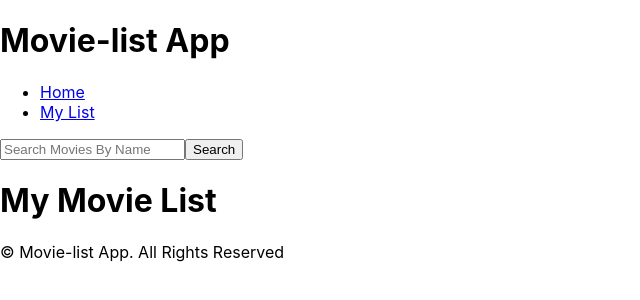
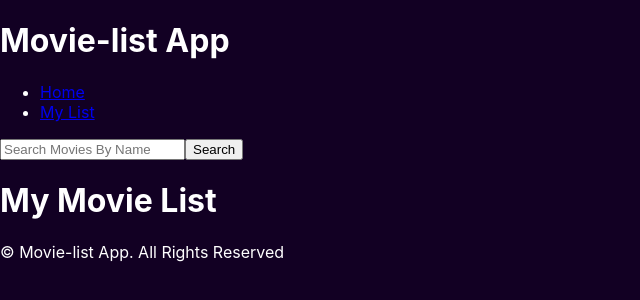
Before and after one commit to seoinsydney/movie-list, a React (Create React App) app: page /mylist in a window 1280 px wide. Shown: the top 300 px of the page, without its empty margins (0-640 px from the left). Built offline with nearby package versions, Linux system fonts and the light colour scheme.

Commit message:
sass issue

```diff
--- a/package.json
+++ b/package.json
@@ -7,7 +7,7 @@
     "@testing-library/react": "^11.2.6",
     "@testing-library/user-event": "^12.8.3",
     "bootstrap": "^5.0.0",
-    "node-sass": "^6.0.0",
+    "node-sass": "^4.14.1",
     "query-string": "^7.0.0",
     "react": "^17.0.2",
     "react-bootstrap": "^1.5.2",
--- a/src/index.css
+++ b/src/App.css
@@ -11,3 +11,9 @@ code {
   font-family: source-code-pro, Menlo, Monaco, Consolas, "Courier New",
     monospace;
 }
+
+
+body {
+  background-color: #120023;
+  color: white;
+}
--- a/src/components/myList/index.js
+++ b/src/components/myList/index.js
@@ -1,5 +1,6 @@
 import React from 'react'
 import {Link, withRouter } from "react-router-dom";
+import './index.scss';
 
 function Index() {
     return (
--- a/src/components/topNav/index.js
+++ b/src/components/topNav/index.js
@@ -1,5 +1,6 @@
 import React from 'react'
 import {Link, withRouter } from "react-router-dom";
+
 
 const Index = () => {
     return (
--- a/src/index.js
+++ b/src/index.js
@@ -1,6 +1,6 @@
 import React from 'react';
 import ReactDOM from 'react-dom';
-import './index.css';
+import './App.css';
 import App from './App';
 import reportWebVitals from './reportWebVitals';
 
```
Also changed, not shown: 1 other file (tests, documents, lock files or other folders).
